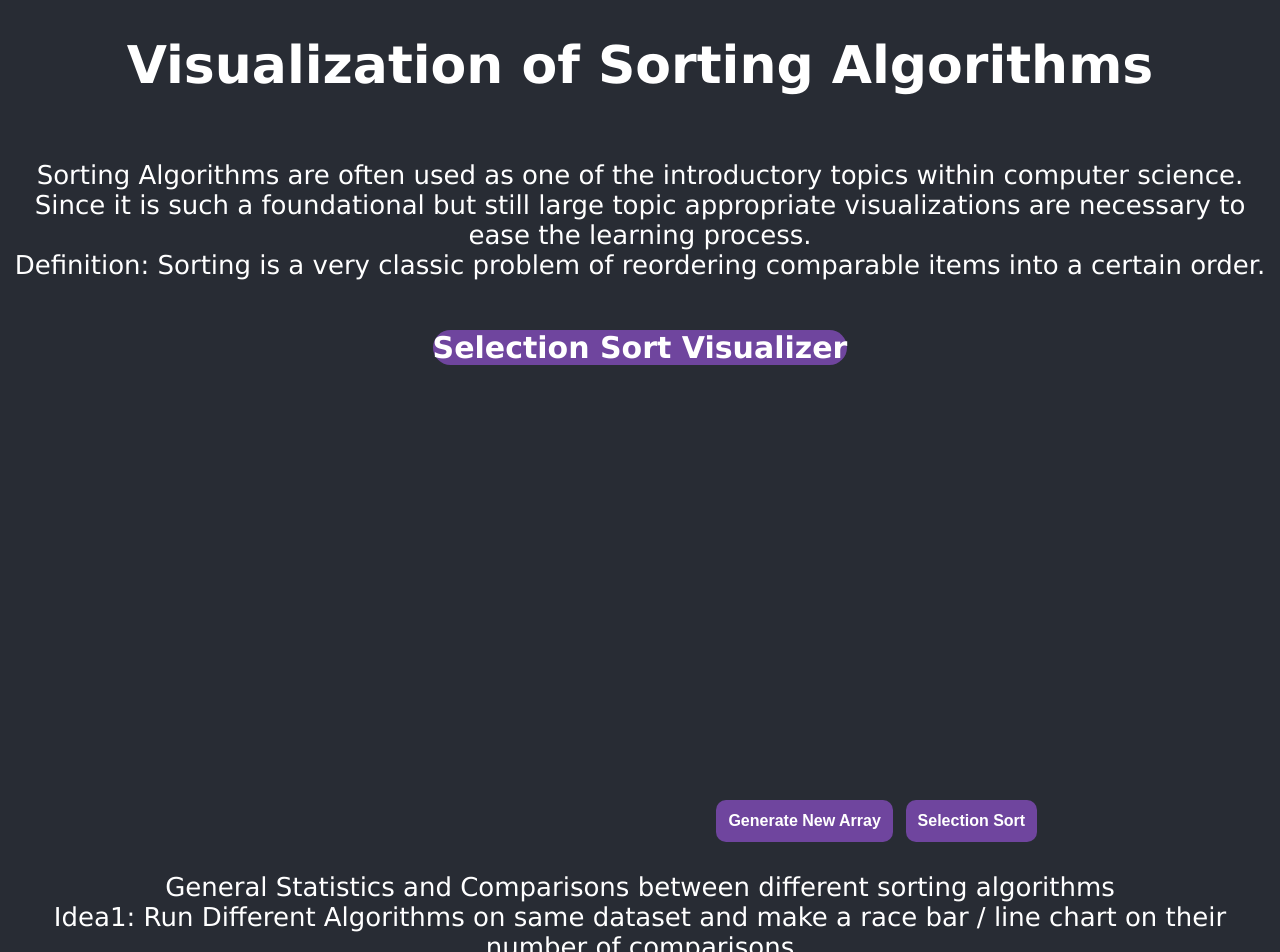
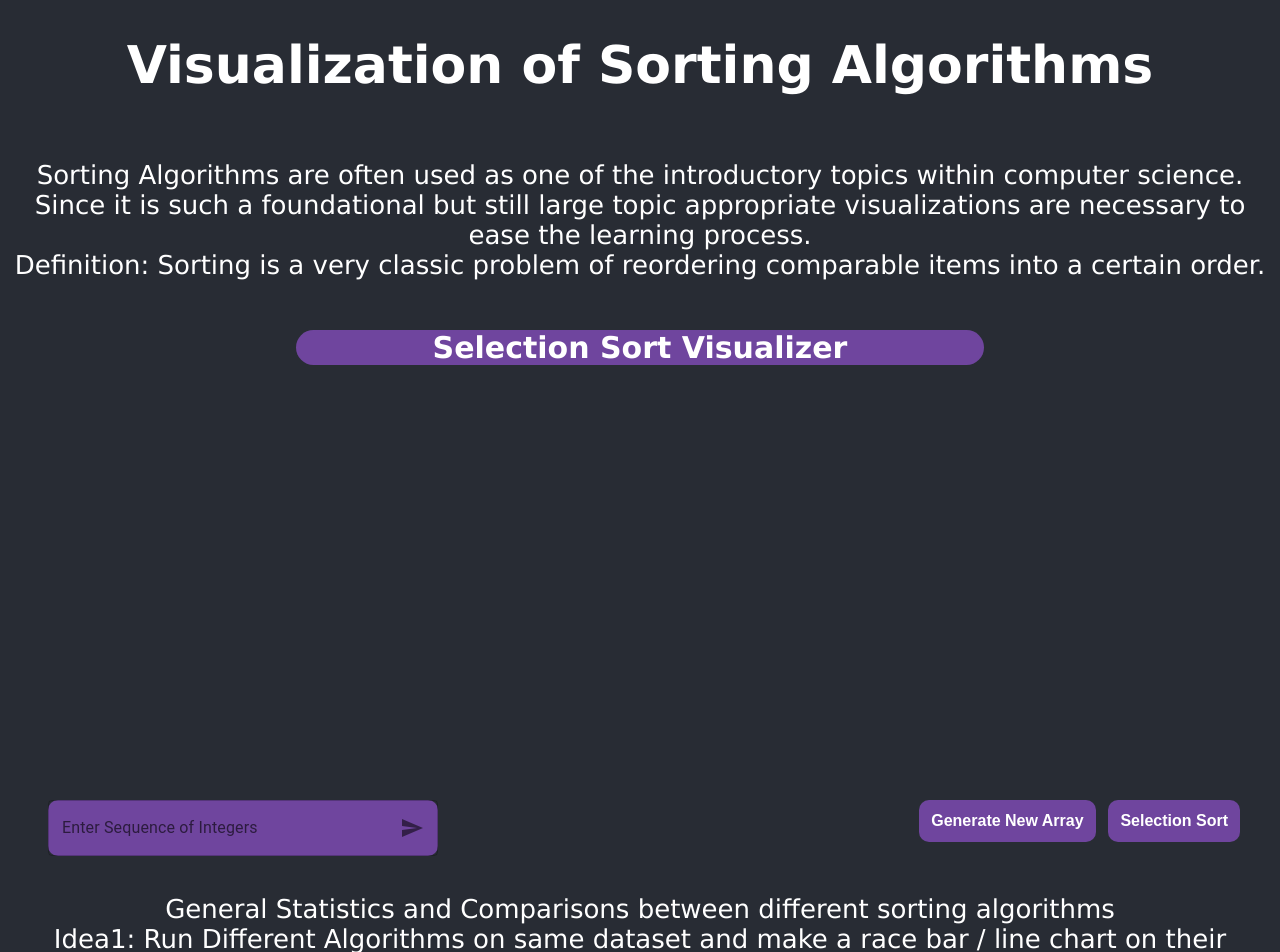
Before and after one commit to FlorianSp2000/visualization-of-sorting-algorithms, a React (Create React App) app: page / in a window 1280 px wide. Shown: the top 952 px of the page. Built offline with nearby package versions, Linux system fonts and the light colour scheme.

Commit message:
add input sequence field

```diff
--- a/package.json
+++ b/package.json
@@ -5,6 +5,7 @@
   "dependencies": {
     "@emotion/react": "^11.9.3",
     "@emotion/styled": "^11.9.3",
+    "@mui/icons-material": "^5.8.4",
     "@mui/material": "^5.9.1",
     "@testing-library/jest-dom": "^5.16.4",
     "@testing-library/react": "^13.3.0",
--- a/src/Selectionsort.js
+++ b/src/Selectionsort.js
@@ -1,18 +1,57 @@
   import React from 'react';
   import './selectionsort.css'
-
+import SequenceInputButton from './SequenceInputButton';
+// // function to generate bars
 
 // // function to delete bars
 function deletebars() {
   document.querySelectorAll('.bar').forEach(e => e.remove());
 }
+function processInputSequence(sequence) {
+  // deletebars();
+  console.log("test")
+  generatebars(20, sequence)
+}
+// // function to generate bars
+function generatebars(num = 20, sequence) {
+  const container = document.querySelector(".data-container");
+  // delete old bars
+  deletebars()
 
-// // function to generate bars
-function generatebars(num = 20) {
-    const container = document.querySelector(".data-container");
-    // delete old bars
-    deletebars()
+  if (sequence != null) {
+    for (let i = 0; i < sequence.length; i += 1) {
 
+      // To generate random values from 1 to 100
+      const value = sequence[i]
+
+      // To create element "div"
+      const bar = document.createElement("div");
+
+      // To add class "bar" to "div"
+      bar.classList.add("bar");
+
+      // Provide height to the bar
+      bar.style.height = `${value * 3}px`;
+
+      // Translate the bar towards positive X axis
+      bar.style.transform = `translateX(${i * 30}px)`;
+
+      // To create element "label"
+      const barLabel = document.createElement("label");
+
+      // To add class "bar_id" to "label"
+      barLabel.classList.add("bar_id");
+
+      // Assign value to "label"
+      barLabel.innerHTML = value;
+
+      // Append "Label" to "div"
+        bar.appendChild(barLabel);
+
+        container.appendChild(bar);
+    }
+  }
+  else {
     //for loop to generate <num> bars
     for (let i = 0; i < num; i += 1) {
 
@@ -51,6 +90,7 @@ function generatebars(num = 20) {
         container.appendChild(bar);
       }
     }
+  }
   }
 
   function Selectionsort(props) {
@@ -196,7 +236,7 @@ function disable()
         <div>
                <section className="head">Selection Sort Visualizer</section>
    <section className="data-container"></section>
-
+      <SequenceInputButton processInputSequence={processInputSequence}/>
    <button  className="btn1" onClick={() => generatebars()} id="Button1" >
      Generate New Array</button>
 
--- /dev/null
+++ b/src/SequenceInputButton.js
@@ -0,0 +1,48 @@
+import React from 'react';
+// import IconButton from '@mui/material/IconButton';
+import OutlinedInput from '@mui/material/OutlinedInput';
+import InputLabel from '@mui/material/InputLabel';
+import InputAdornment from '@mui/material/InputAdornment';
+import FormControl from '@mui/material/FormControl';
+// import Visibility from '@mui/icons-material/Visibility';
+// import VisibilityOff from '@mui/icons-material/VisibilityOff';
+import SendIcon from '@mui/icons-material/Send';
+function SequenceInputButton(props) {
+
+    const [values, setValues] = React.useState({
+        sequence: '',
+      });
+
+      const handleChange = (event) => {
+        console.log("handleChange")
+        setValues({sequence: event.target.value});
+      };
+
+      const sendSequence = () => {
+        console.log("values.sequence", values.sequence)
+        console.log(typeof values.sequence)
+        props.processInputSequence(values.sequence.split(','))
+      }
+
+
+    return (
+        <FormControl className="btn3" sx={{ m: 1, width: '35ch' , marginTop: "4vw"}} variant="outlined">
+          <InputLabel htmlFor="outlined-adornment-password">Enter Sequence of Integers</InputLabel>
+          <OutlinedInput
+            id="outlined-adornment-password"
+            value={values.sequence}
+            onChange={handleChange}
+            endAdornment={
+              <InputAdornment position="end">
+                <SendIcon style={{cursor: "pointer"}} onClick={sendSequence}>
+
+                </SendIcon>
+                  {/* {values.showPassword ? <VisibilityOff /> : <Visibility />} */}
+              </InputAdornment>
+            }
+            label="Password"
+          />
+        </FormControl>    );
+}
+
+export default SequenceInputButton;
--- a/src/selectionsort.css
+++ b/src/selectionsort.css
@@ -62,3 +62,15 @@ body {
     font-size: 16px;
     border: white;
 }
+
+.btn3 {
+    padding: 12px;
+    font-weight: bolder;
+    background-color: #6f459e;
+    border-radius: 10px;
+    color: white;
+    font-size: 16px;
+    border: white;
+    margin-top: 4vw;
+
+}
```
Also changed, not shown: 1 other file (tests, documents, lock files or other folders).
